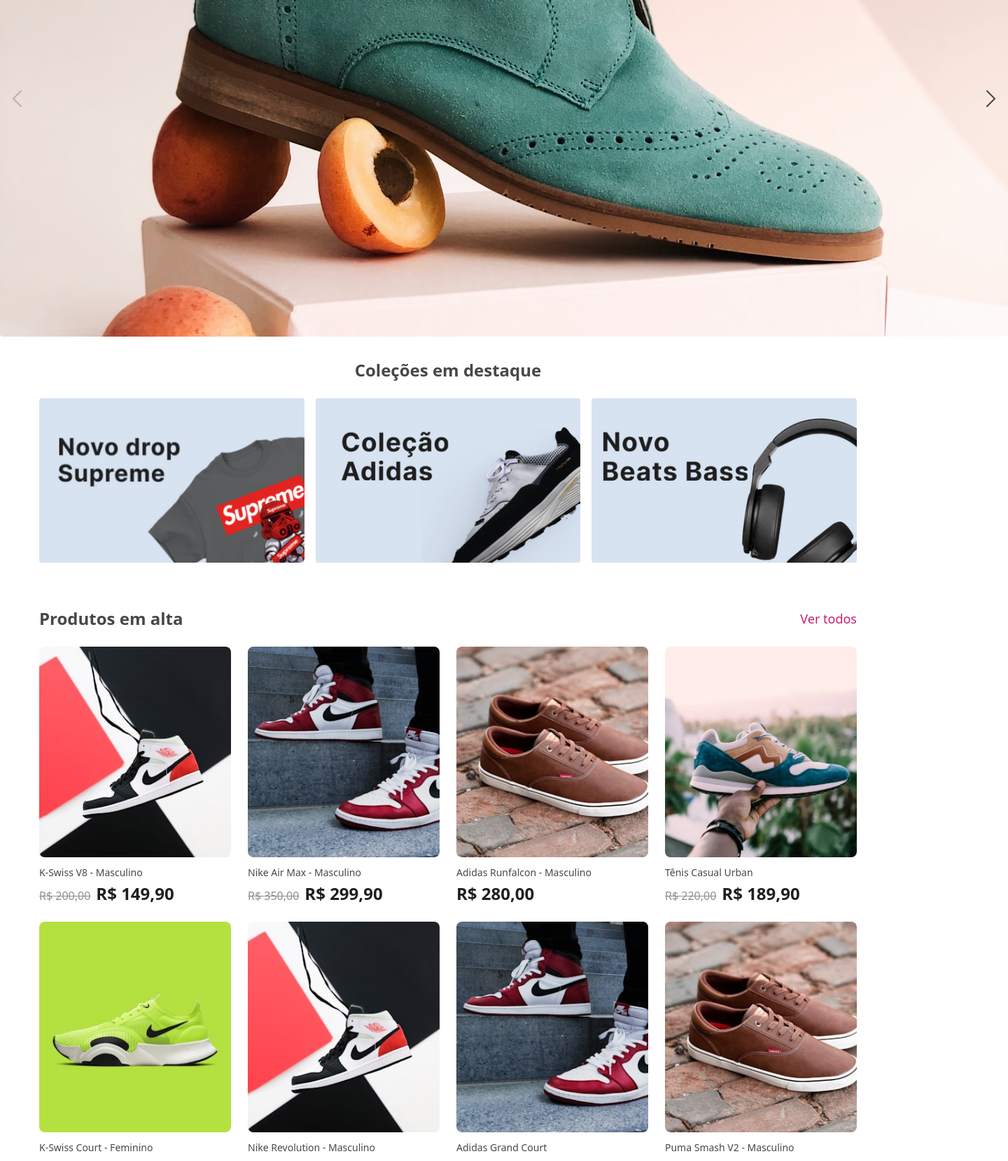
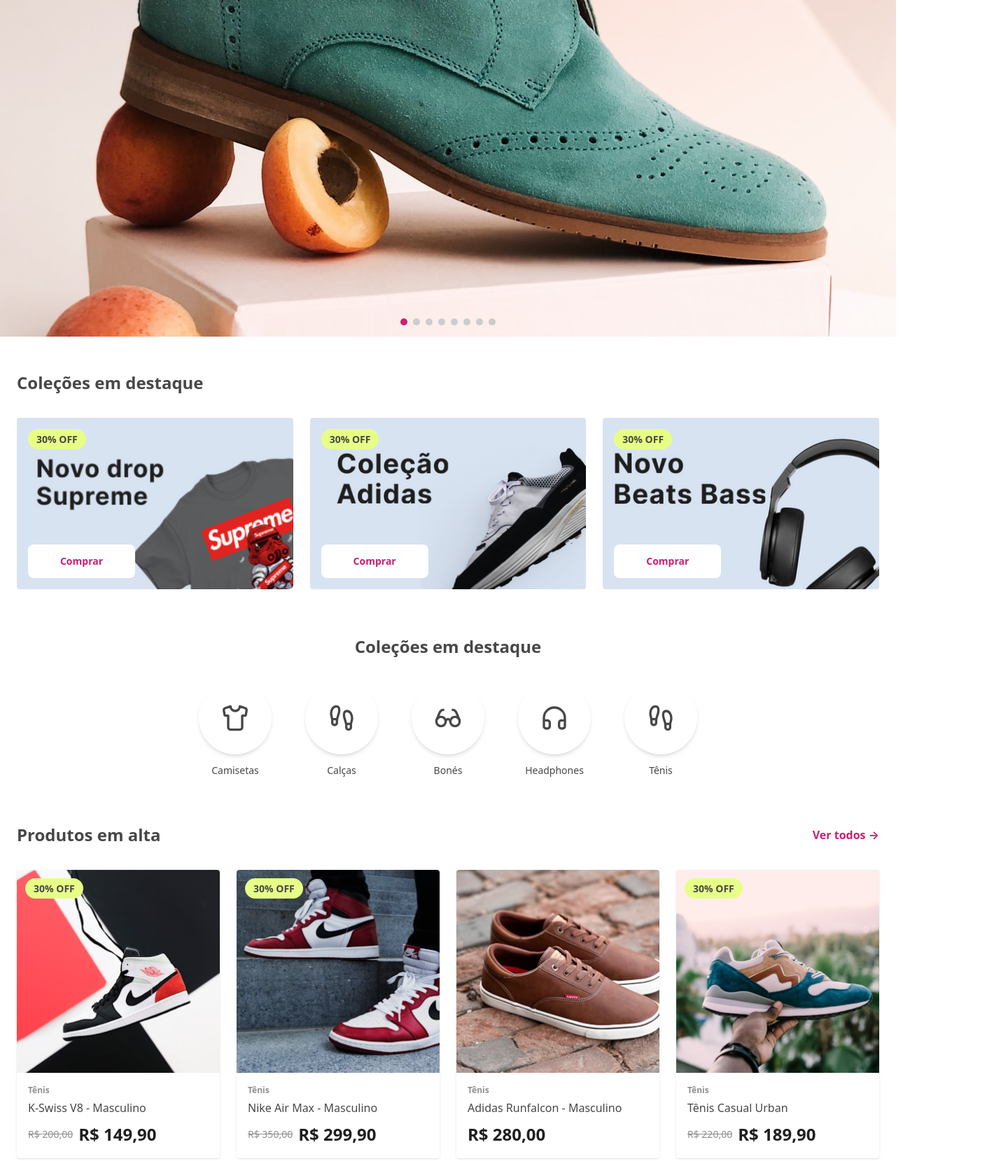
Before and after one commit to joota2500/projeto-digital-store-final, a React (Vite) app: page / in a window 1280 px wide. Shown: the part 320-1979 px from the top of the page at 70% size, 1440 px wide, since content can reach past the window. Built offline with nearby package versions, Linux system fonts and the light colour scheme.

Commit message:
melhorias no carrossel

```diff
--- a/src/components/Gallery.jsx
+++ b/src/components/Gallery.jsx
@@ -1,137 +1,117 @@
-import { useState } from 'react'
+import { useState } from 'react';
 
-// Importando as setas
-import arrowLeft from '../assets/arrow-left.svg'
-import arrowRight from '../assets/arrow-right.svg'
+// Importando as setas (importar pelo JS funciona no build da Vercel)
+import arrowLeft from '../assets/arrow-left.svg';
+import arrowRight from '../assets/arrow-right.svg';
 
-function Gallery({
-  images,
+// Componente de Galeria de imagens (carrossel simples)
+// Props: images (array de src ou de { src }), className, width, height, radius, showThumbs,
+// showArrows (padrão true), showDots (padrão false)
+export default function Gallery({
+  images = [],
   className = '',
-  width,
-  height,
-  radius = '4px',
+  width = '100%',
+  height = '400px',
+  radius = '8px',
   showThumbs = false,
+  showArrows = true,
+  showDots = false,
 }) {
-  // Guarda o índice da imagem atual
-  const [index, setIndex] = useState(0)
+  const [current, setCurrent] = useState(0);
 
-  // Vai para a imagem anterior
-  function imagemAnterior() {
-    if (index > 0) {
-      setIndex(index - 1)
-    }
+  if (!images || images.length === 0) {
+    return <div>Nenhuma imagem disponível</div>;
   }
 
-  // Vai para a próxima imagem
-  function proximaImagem() {
-    if (index < images.length - 1) {
-      setIndex(index + 1)
-    }
-  }
+  // Aceita tanto '/foto.jpg' quanto { src: '/foto.jpg' }
+  const getSrc = (image) => (typeof image === 'string' ? image : image.src);
+
+  const next = () => {
+    setCurrent((prev) => (prev + 1) % images.length);
+  };
+
+  const prev = () => {
+    setCurrent((prev) => (prev - 1 + images.length) % images.length);
+  };
+
+  const goTo = (index) => {
+    setCurrent(index);
+  };
 
   return (
-    <div className={`flex flex-col gap-4 ${className}`}>
-
-      {/* Área principal do slide */}
+    <div className={`relative ${className}`} style={{ width }}>
+      {/* Slide principal */}
       <div
         className="relative overflow-hidden"
-        style={{
-          width: width,
-          height: height,
-          borderRadius: radius,
-        }}
+        style={{ height, borderRadius: radius }}
       >
+        <img
+          src={getSrc(images[current])}
+          alt={`Slide ${current + 1}`}
+          className="w-full h-full object-cover"
+        />
 
-        {/* Faixa com todas as imagens */}
-        <div
-          className="flex h-full transition-transform duration-500 ease-in-out"
-          style={{
-            transform: `translateX(-${index * 100}%)`,
-          }}
-        >
-          {images.map((image, i) => (
-            <img
-              key={i}
-              src={image.src}
-              alt={`Imagem ${i + 1}`}
-              className="w-full h-full shrink-0 object-cover"
-              style={{
-                borderRadius: radius,
-              }}
-            />
-          ))}
-        </div>
+        {/* Setas de navegação */}
+        {showArrows && images.length > 1 && (
+          <>
+            <button
+              type="button"
+              onClick={prev}
+              className="absolute left-4 top-1/2 -translate-y-1/2 bg-white/80 hover:bg-white rounded-full p-2 shadow-md z-10"
+              aria-label="Anterior"
+            >
+              <img src={arrowLeft} alt="Anterior" className="w-6 h-6" />
+            </button>
+            <button
+              type="button"
+              onClick={next}
+              className="absolute right-4 top-1/2 -translate-y-1/2 bg-white/80 hover:bg-white rounded-full p-2 shadow-md z-10"
+              aria-label="Próximo"
+            >
+              <img src={arrowRight} alt="Próximo" className="w-6 h-6" />
+            </button>
+          </>
+        )}
 
-        {/* Seta esquerda */}
-        <button
-          type="button"
-          onClick={imagemAnterior}
-          disabled={index === 0}
-          className={`absolute left-3 top-1/2 -translate-y-1/2 ${
-            index === 0 ? 'opacity-30 cursor-not-allowed' : 'opacity-100'
-          }`}
-        >
-          <img
-            src={arrowLeft}
-            alt="Imagem anterior"
-            className="w-6 h-6"
-          />
-        </button>
-
-        {/* Seta direita */}
-        <button
-          type="button"
-          onClick={proximaImagem}
-          disabled={index === images.length - 1}
-          className={`absolute right-3 top-1/2 -translate-y-1/2 ${
-            index === images.length - 1
-              ? 'opacity-30 cursor-not-allowed'
-              : 'opacity-100'
-          }`}
-        >
-          <img
-            src={arrowRight}
-            alt="Próxima imagem"
-            className="w-6 h-6"
-          />
-        </button>
-
+        {/* Bolinhas (dots) centralizadas na parte de baixo */}
+        {showDots && images.length > 1 && (
+          <div className="absolute bottom-4 left-1/2 -translate-x-1/2 flex gap-2 z-10">
+            {images.map((_, index) => (
+              <button
+                type="button"
+                key={index}
+                onClick={() => goTo(index)}
+                className={`w-[10px] h-[10px] rounded-full transition-colors ${
+                  index === current ? 'bg-primary' : 'bg-light-gray-2'
+                }`}
+                aria-label={`Ir para slide ${index + 1}`}
+              />
+            ))}
+          </div>
+        )}
       </div>
 
-      {/* Miniaturas das imagens */}
-      {showThumbs && (
-        <div className="flex gap-3 flex-wrap">
-          {images.map((image, i) => (
+      {/* Miniaturas (thumbs) */}
+      {showThumbs && images.length > 1 && (
+        <div className="flex gap-2 mt-4 overflow-x-auto pb-2">
+          {images.map((image, index) => (
             <button
-              key={i}
               type="button"
-              onClick={() => setIndex(i)}
-              className={`overflow-hidden ${
-                index === i
-                  ? 'border-2 border-primary'
-                  : 'border-2 border-transparent'
+              key={index}
+              onClick={() => goTo(index)}
+              className={`flex-shrink-0 border-2 rounded overflow-hidden ${
+                index === current ? 'border-primary' : 'border-transparent'
               }`}
-              style={{
-                width: '117px',
-                height: '95px',
-                borderRadius: radius,
-              }}
             >
               <img
-                src={image.src}
-                alt={`Miniatura ${i + 1}`}
-                className="w-full h-full object-cover"
-                style={{
-                  borderRadius: radius,
-                }}
+                src={getSrc(image)}
+                alt={`Miniatura ${index + 1}`}
+                className="w-[117px] h-[95px] object-cover"
               />
             </button>
           ))}
         </div>
       )}
-
     </div>
-  )
+  );
 }
-
-export default Gallery
--- a/src/components/ProductCard.jsx
+++ b/src/components/ProductCard.jsx
@@ -1,33 +1,69 @@
-import React from 'react';
 import { Link } from 'react-router-dom';
 
-// Card de produto com preço original e desconto (preço riscado)
-const ProductCard = ({ product }) => {
-  const { id, name, image, price, priceDiscount } = product;
-  const temDesconto = priceDiscount && priceDiscount < price;
+// Card de produto individual
+// Mantém o Link para /product/${id}
+export default function ProductCard({ product }) {
+  if (!product) return null;
+
+  const {
+    id,
+    name,
+    image,
+    category,
+    price,
+    priceDiscount,
+  } = product;
+
+  // Formata preço com vírgula (ex: 299,90)
+  const formatPrice = (value) => {
+    return Number(value).toFixed(2).replace('.', ',');
+  };
 
   return (
-    <Link to={`/product/${id}`} className="group block">
-      <div className="bg-light-gray-3 rounded-lg overflow-hidden mb-3 aspect-[292/321] flex items-center justify-center">
+    <Link to={`/product/${id}`} className="block group">
+      <div className="bg-white rounded-[4px] overflow-hidden shadow-sm hover:shadow-md transition-shadow">
+        {/* Imagem com fundo branco e selo de desconto */}
+        <div className="relative bg-white aspect-square">
           <img
             src={image}
             alt={name}
-          className="w-full h-full object-cover group-hover:scale-105 transition-transform duration-300"
+            className="w-full h-full object-cover"
           />
+          {/* Selo 30% OFF quando houver priceDiscount */}
+          {priceDiscount && (
+            <span className="absolute top-3 left-3 bg-[#E7FF86] text-dark-gray-2 text-[14px] font-bold rounded-full px-3 py-1">
+              30% OFF
+            </span>
+          )}
         </div>
-      <h3 className="text-sm text-dark-gray-2 line-clamp-2 mb-1">{name}</h3>
-      <div className="flex items-baseline gap-2">
-        {temDesconto ? (
-          <>
-            <span className="text-base text-light-gray line-through">R$ {price.toFixed(2).replace('.', ',')}</span>
-            <span className="text-2xl font-bold text-dark-gray">R$ {priceDiscount.toFixed(2).replace('.', ',')}</span>
-          </>
-        ) : (
-          <span className="text-2xl font-bold text-dark-gray">R$ {price.toFixed(2).replace('.', ',')}</span>
+
+        {/* Informações do produto */}
+        <div className="p-4">
+          {/* Categoria acima do nome */}
+          {category && (
+            <p className="text-[12px] font-bold text-light-gray mb-1">
+              {category}
+            </p>
           )}
+
+          {/* Nome do produto */}
+          <h3 className="text-dark-gray-2 font-medium mb-2 line-clamp-2">
+            {name}
+          </h3>
+
+          {/* Preços */}
+          <div className="flex items-center gap-2">
+            {priceDiscount && (
+              <span className="text-light-gray line-through text-sm">
+                R$ {formatPrice(price)}
+              </span>
+            )}
+            <span className="text-dark-gray font-bold text-[24px]">
+              R$ {formatPrice(priceDiscount || price)}
+            </span>
+          </div>
+        </div>
       </div>
     </Link>
   );
-};
-
-export default ProductCard;
+}
--- a/src/pages/HomePage.jsx
+++ b/src/pages/HomePage.jsx
@@ -1,80 +1,165 @@
-import Layout from './Layout'
-import Section from '../components/Section'
-import ProductListing from '../components/ProductListing'
-import Gallery from '../components/Gallery'
-import { products } from '../data/products'
+import Layout from './Layout';
+import Gallery from '../components/Gallery';
+import ProductListing from '../components/ProductListing';
+import { Link } from 'react-router-dom';
+import { Shirt, Footprints, Glasses, Headphones } from 'lucide-react';
+import { products } from '../data/products';
 
-function HomePage() {
-  // Imagens do banner principal
-  const imagensBanner = [
-    { src: '/home-slide-1.jpeg' },
-    { src: '/home-slide-2.jpeg' },
-    { src: '/home-slide-3.jpeg' },
-    { src: '/home-slide-4.jpeg' },
-    { src: '/home-slide-5.jpeg' },
-    { src: '/home-slide-6.jpeg' },
-    { src: '/home-slide-7.jpeg' },
-    { src: '/home-slide-8.jpeg' },
-  ]
+// Página inicial da Drip Store
+// O Layout já possui <main>, então usamos <div> por fora
+export default function HomePage() {
+  // Imagens do carrossel principal
+  const homeSlides = [
+    '/home-slide-1.jpeg',
+    '/home-slide-2.jpeg',
+    '/home-slide-3.jpeg',
+    '/home-slide-4.jpeg',
+    '/home-slide-5.jpeg',
+    '/home-slide-6.jpeg',
+    '/home-slide-7.jpeg',
+    '/home-slide-8.jpeg',
+  ];
+
+  // Imagens das coleções em destaque
+  const collections = [
+    { src: '/collection-1.png', alt: 'Novo drop Supreme' },
+    { src: '/collection-2.png', alt: 'Coleção Adidas' },
+    { src: '/collection-3.png', alt: 'Novo Beats Bass' },
+  ];
+
+  // Itens da segunda seção de coleções (círculos)
+  const categoryItems = [
+    { name: 'Camisetas', icon: Shirt },
+    { name: 'Calças', icon: Footprints },
+    { name: 'Bonés', icon: Glasses },
+    { name: 'Headphones', icon: Headphones },
+    { name: 'Tênis', icon: Footprints },
+  ];
 
   return (
     <Layout>
-      <div className="w-full">
-
-        {/* Banner principal */}
+      <div className="pb-16">
+        {/* Carrossel principal */}
         <Gallery
-          images={imagensBanner}
-          width="1440px"
+          images={homeSlides}
+          width="100%"
           height="681px"
-          className="mx-auto max-w-full"
+          radius="0px"
+          showArrows={false}
+          showDots={true}
+          className="mb-12"
         />
 
-        <div className="max-w-[1200px] mx-auto px-4">
+        {/* Seção: Coleções em destaque (com imagens e selos) */}
+        <section className="max-w-[1440px] mx-auto px-6 mb-16">
+          <h2 className="text-[24px] font-bold text-dark-gray-2 mb-8">
+            Coleções em destaque
+          </h2>
+          <div className="grid grid-cols-1 md:grid-cols-3 gap-6">
+            {collections.map((collection) => (
+              <div
+                key={collection.src}
+                className="relative rounded-[4px] overflow-hidden"
+              >
+                <img
+                  src={collection.src}
+                  alt={collection.alt}
+                  className="w-full h-auto"
+                />
+                <span className="absolute top-4 left-4 bg-[#E7FF86] text-dark-gray-2 text-[14px] font-bold rounded-full px-3 py-1">
+                  30% OFF
+                </span>
+                <Link
+                  to="/products"
+                  className="absolute bottom-4 left-4 bg-white text-primary font-bold text-[14px] rounded-[8px] w-[153px] h-[48px] flex items-center justify-center hover:bg-primary hover:text-white transition-colors"
+                >
+                  Comprar
+                </Link>
+              </div>
+            ))}
+          </div>
+        </section>
 
-          {/* Coleções em destaque */}
-          <Section
-            title="Coleções em destaque"
-            titleAlign="center"
-          >
-            <div className="grid grid-cols-1 md:grid-cols-3 gap-4 mt-6">
+        {/* Segunda Section: Coleções em destaque (círculos com ícones) */}
+        <section className="max-w-[1440px] mx-auto px-6 mb-16">
+          <h2 className="text-[24px] font-bold text-dark-gray-2 mb-8 text-center">
+            Coleções em destaque
+          </h2>
+          <div className="flex flex-wrap justify-center gap-8 md:gap-12">
+            {categoryItems.map((item) => {
+              const Icon = item.icon;
+              return (
+                <div
+                  key={item.name}
+                  className="flex flex-col items-center group cursor-pointer"
+                >
+                  {/* Círculo branco com sombra leve */}
+                  <div className="w-[104px] h-[104px] bg-white rounded-full shadow-md flex items-center justify-center mb-3 group-hover:shadow-lg transition-shadow">
+                    <Icon
+                      size={40}
+                      className="text-dark-gray-2 group-hover:text-primary transition-colors"
+                    />
+                  </div>
+                  {/* Nome abaixo */}
+                  <span className="text-[14px] text-dark-gray-2 group-hover:text-primary transition-colors">
+                    {item.name}
+                  </span>
+                </div>
+              );
+            })}
+          </div>
+        </section>
 
+        {/* Seção: Produtos em alta (dados de src/data/products.js) */}
+        <section className="max-w-[1440px] mx-auto px-6 mb-16">
+          <div className="flex items-center justify-between mb-8">
+            <h2 className="text-[24px] font-bold text-dark-gray-2">
+              Produtos em alta
+            </h2>
+            <Link
+              to="/products"
+              className="text-primary font-bold hover:underline"
+            >
+              Ver todos →
+            </Link>
+          </div>
+          <ProductListing products={products} columns={4} />
+        </section>
+
+        {/* Bloco: Oferta especial (antes do rodapé) */}
+        <section className="max-w-[1440px] mx-auto px-6">
+          <div className="grid grid-cols-1 md:grid-cols-2 gap-8 items-center bg-white rounded-[8px] p-8">
+            {/* Imagem à esquerda */}
+            <div>
               <img
-                src="/collection-1.png"
-                alt="Coleção em destaque 1"
-                className="w-full rounded-[4px]"
+                src="/product-thumb-1.jpeg"
+                alt="Air Jordan edição de colecionador"
+                className="w-full h-auto rounded-[4px] object-cover"
               />
+            </div>
 
-              <img
-                src="/collection-2.png"
-                alt="Coleção em destaque 2"
-                className="w-full rounded-[4px]"
-              />
-
-              <img
-                src="/collection-3.png"
-                alt="Coleção em destaque 3"
-                className="w-full rounded-[4px]"
-              />
-
+            {/* Texto à direita */}
+            <div>
+              <p className="text-warning text-[14px] font-bold mb-2">
+                Oferta especial
+              </p>
+              <h3 className="text-dark-gray-2 text-[32px] font-bold mb-4 leading-tight">
+                Air Jordan edição de colecionador
+              </h3>
+              <p className="text-dark-gray mb-6">
+                Garanta o seu Air Jordan edição limitada de colecionador com desconto especial.
+                Peça exclusiva com design clássico e qualidade premium.
+              </p>
+              <Link
+                to="/product/1"
+                className="inline-flex items-center justify-center bg-primary text-white font-bold rounded-[8px] w-[153px] h-[48px] hover:opacity-90 transition-opacity"
+              >
+                Ver Oferta
+              </Link>
             </div>
-          </Section>
-
-          {/* Produtos em alta */}
-          <Section
-            title="Produtos em alta"
-            titleAlign="left"
-            link={{
-              text: 'Ver todos',
-              href: '/products',
-            }}
-          >
-            <ProductListing products={products} />
-          </Section>
-
-        </div>
+          </div>
+        </section>
       </div>
     </Layout>
-  )
+  );
 }
-
-export default HomePage
--- a/src/pages/ProductListingPage.jsx
+++ b/src/pages/ProductListingPage.jsx
@@ -68,7 +68,7 @@ function ProductListingPage() {
               onChange={(e) => setOrder(e.target.value)}
               className="w-full h-[60px] px-4 border border-light-gray-2 rounded text-dark-gray-2 bg-white outline-none"
             >
-              <option value="">Selecione</option>
+              <option value="">Mais relevantes</option>
               <option value="menor">Menor preço</option>
               <option value="maior">Maior preço</option>
             </select>
@@ -143,7 +143,7 @@ function ProductListingPage() {
             title={`Resultados para "${filter || "todos os produtos"}" - ${filteredProducts.length} produtos`}
             titleAlign="left"
           >
-            <ProductListing products={filteredProducts} />
+            <ProductListing products={filteredProducts} columns={3} />
           </Section>
         </div>
 
--- a/src/pages/ProductViewPage.jsx
+++ b/src/pages/ProductViewPage.jsx
@@ -112,7 +112,7 @@ function ProductViewPage() {
 
         {/* Produtos recomendados */}
         <Section
-          title="Produtos recomendados"
+          title="Produtos Relacionados"
           titleAlign="left"
           link={{
             text: "Ver todos",
```
Also changed, not shown: src/components/ProductListing.jsx (+15 -9 lines). Lines whose indentation alone changed are shown as unchanged.
